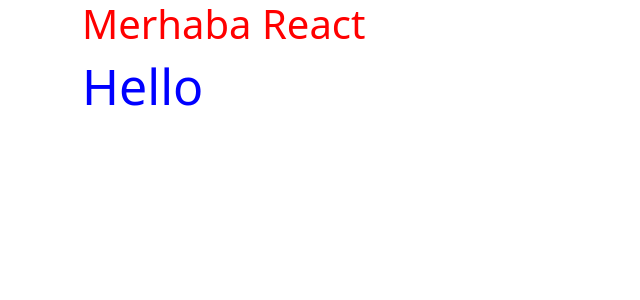
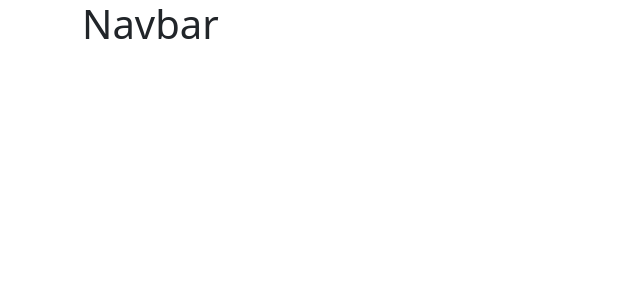
Before and after one commit to Aydan-Shah/reactTutorial, a React (Create React App) app: page / in a window 1280 px wide. Shown: the top 300 px of the page, without its empty margins (0-640 px from the left). Built offline with nearby package versions, Linux system fonts and the light colour scheme.

Commit message:
functional component

```diff
--- a/src/App.js
+++ b/src/App.js
@@ -4,6 +4,10 @@
 
 // import boostrap
 import 'bootstrap/dist/css/bootstrap.css';
+
+// import functional Component
+import Navbar from "./components/Navbar";
+
 
  class App extends Component {
   render() {
@@ -23,8 +27,10 @@
         <User/>
         <User/> */}
 
-      <h1 style={{color:"red", fontSize:"40px"}}>Merhaba React</h1>
-      <h2 className='header'>Hello</h2>
+      {/* <h1 style={{color:"red", fontSize:"40px"}}>Merhaba React</h1>
+      <h2 className='header'>Hello</h2> */}
+
+       <Navbar />
       </div>
     )
   }
--- /dev/null
+++ b/src/components/Navbar.js
@@ -0,0 +1,21 @@
+import React from 'react'
+
+// function Navbar() {
+//   return (
+//     <div>
+//         <h1>Navbar</h1>
+//     </div>
+//   )
+// }
+// export default Navbar;
+
+// functinal components with arrow function
+
+const Navbar = () => {
+    return (
+      <div>
+          <h1>Navbar</h1>
+      </div>
+    )
+  }
+  export default Navbar;
```
